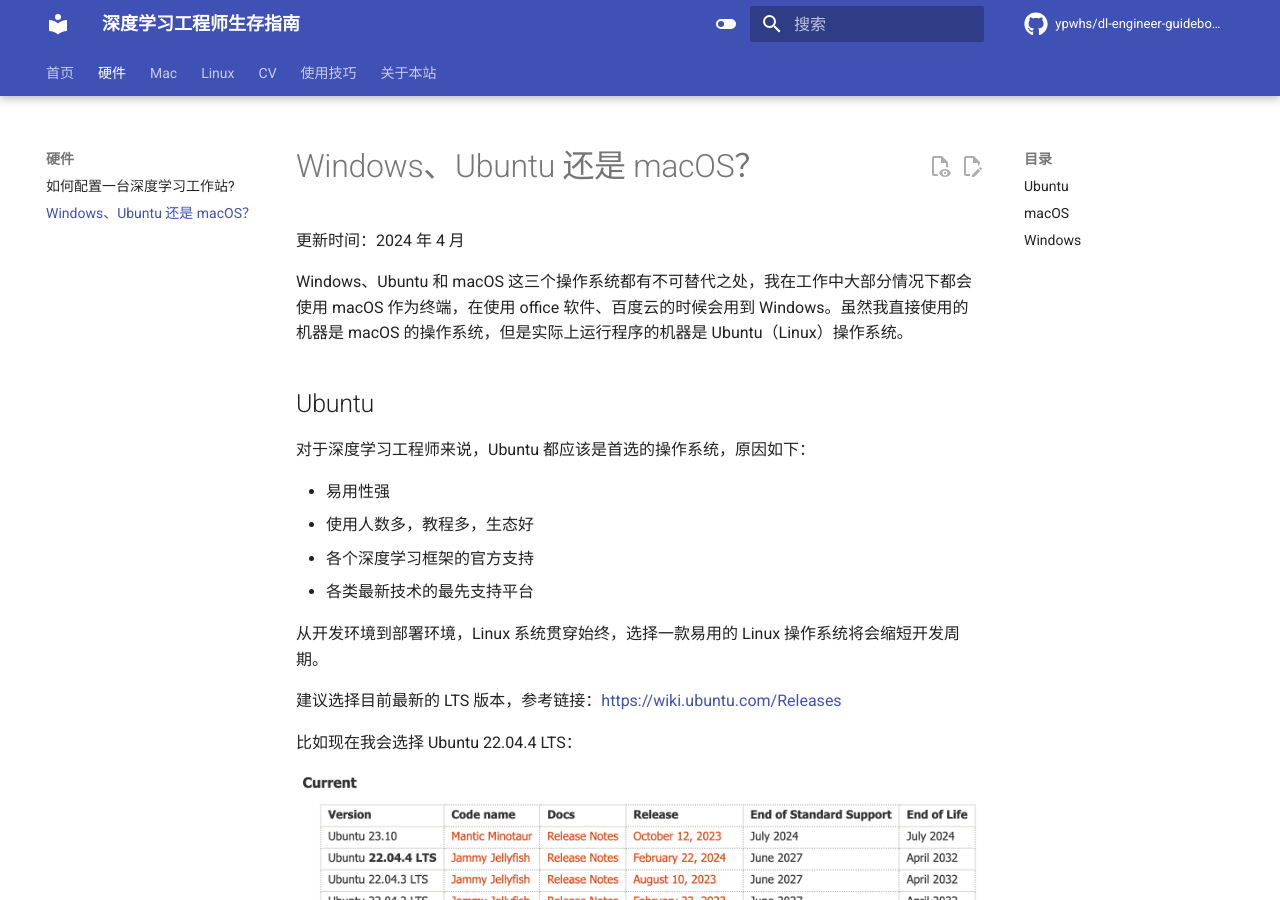
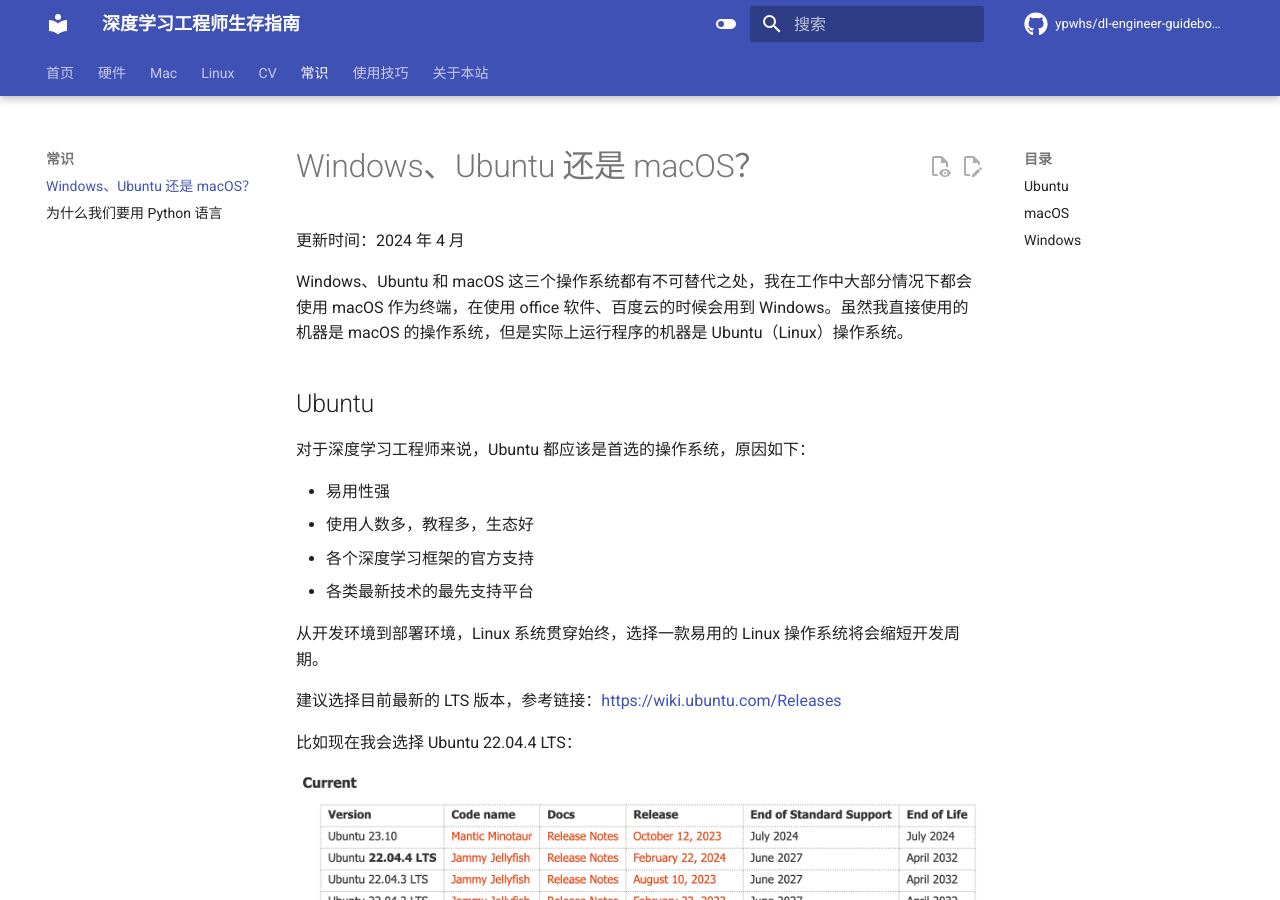
Before and after one commit to ypwhs/dl-engineer-guidebook, an MkDocs documentation site: the page built from docs/windows-linux-or-macos.md, in a window 1280 px wide and 900 px high. Built offline with MkDocs 1.6.1 and Material for MkDocs 9.7.7, drawn with Linux system fonts in a browser that asks for light colours; comment, search, counter and statistics services are not loaded.

Commit message:
Update mkdocs.yml

```diff
--- a/mkdocs.yml
+++ b/mkdocs.yml
@@ -107,6 +107,9 @@
     - 常用 CV 数据集: cv-dataset.md
     - 在 ImageNet 上表现出色的经典模型: best-models-on-imagenet.md
     - 检测模型: detection-models.md
+  - 常识:
+    - Windows、Ubuntu 还是 macOS？: windows-linux-or-macos.md
+    - 为什么我们要用 Python 语言: why-use-python.md
   - 使用技巧:
     - 如何使用 TensorBoard: how-to-use-tensorboard.md
     - 如何使用 PyCharm 远程调试: remote-debugging-with-pycharm.md
```
